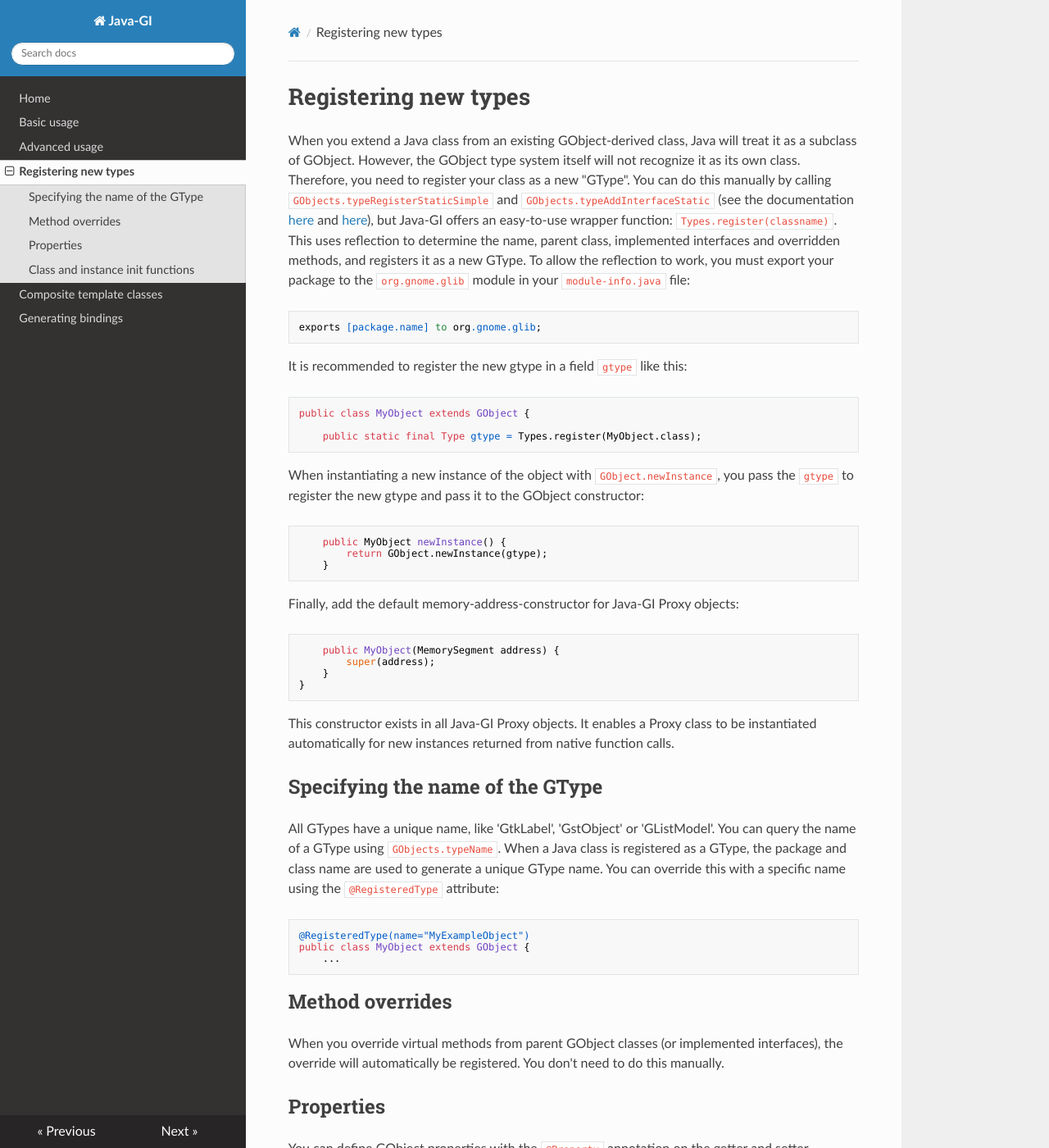
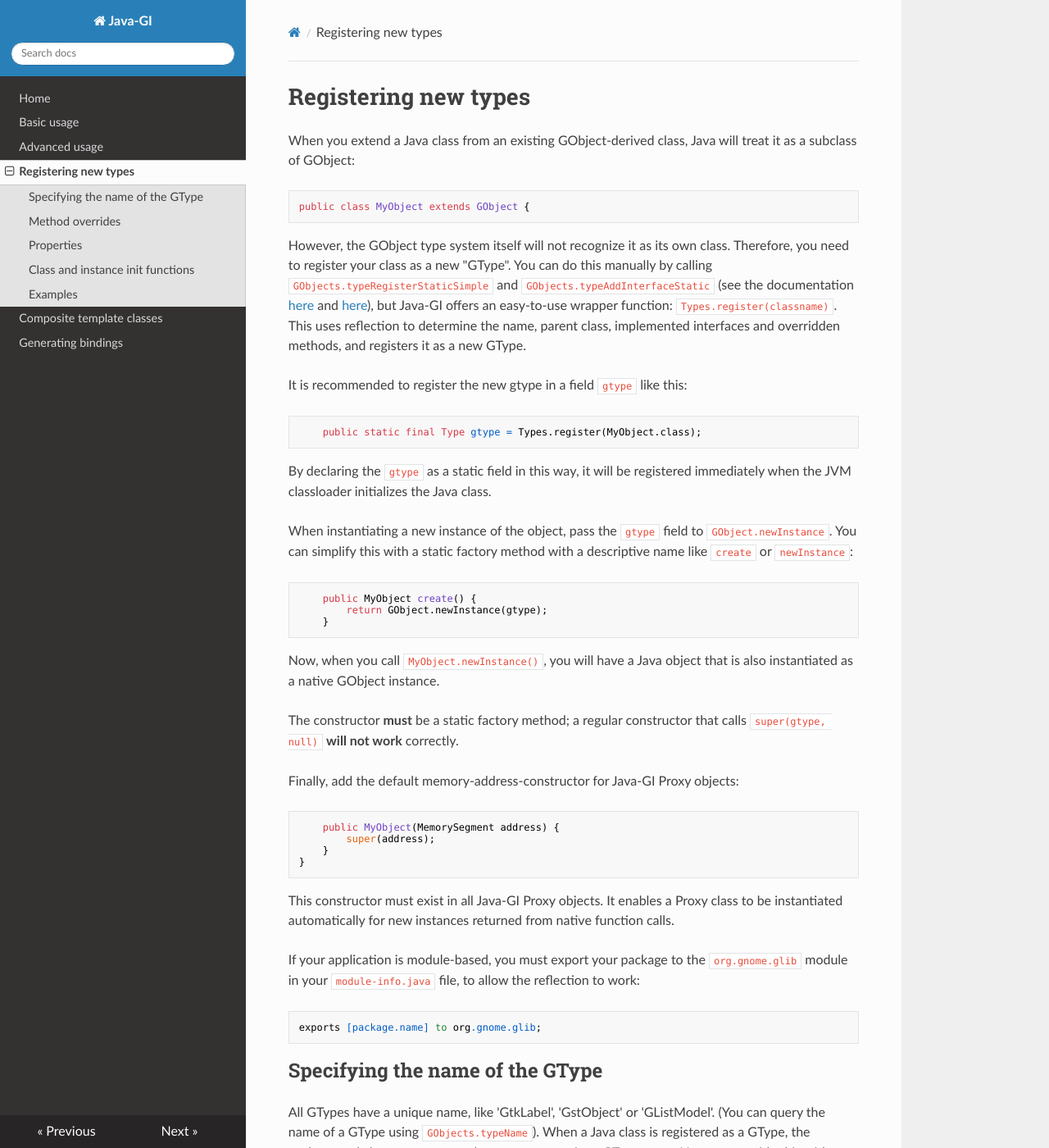
Before and after one commit to jwharm/java-gi, an MkDocs documentation site: the page built from website/docs/register.md, in a window 1280 px wide and 1400 px high. Shown: the whole window at 82% size. Built offline with MkDocs 1.6.1, drawn with Linux system fonts in a browser that asks for light colours; nearby versions of some CDN libraries; some of the changed text lies outside the part shown.

Commit message:
Documentation improvements

````diff
--- a/website/docs/register.md
+++ b/website/docs/register.md
@@ -1,26 +1,32 @@
 # Registering new types
 
-When you extend a Java class from an existing GObject-derived class, Java will treat it as a subclass of GObject. However, the GObject type system itself will not recognize it as its own class. Therefore, you need to register your class as a new "GType". You can do this manually by calling `GObjects.typeRegisterStaticSimple` and `GObjects.typeAddInterfaceStatic` (see the documentation [here](https://docs.gtk.org/gobject/func.type_register_static_simple.html) and [here](https://docs.gtk.org/gobject/func.type_add_interface_static.html)), but Java-GI offers an easy-to-use wrapper function: `Types.register(classname)`. This uses reflection to determine the name, parent class, implemented interfaces and overridden methods, and registers it as a new GType. To allow the reflection to work, you must export your package to the `org.gnome.glib` module in your `module-info.java` file:
+When you extend a Java class from an existing GObject-derived class, Java will treat it as a subclass of GObject:
 
+```java
+public class MyObject extends GObject {
 ```
-exports [package.name] to org.gnome.glib;
-```
+
+However, the GObject type system itself will not recognize it as its own class. Therefore, you need to register your class as a new "GType". You can do this manually by calling `GObjects.typeRegisterStaticSimple` and `GObjects.typeAddInterfaceStatic` (see the documentation [here](https://docs.gtk.org/gobject/func.type_register_static_simple.html) and [here](https://docs.gtk.org/gobject/func.type_add_interface_static.html)), but Java-GI offers an easy-to-use wrapper function: `Types.register(classname)`. This uses reflection to determine the name, parent class, implemented interfaces and overridden methods, and registers it as a new GType.
 
 It is recommended to register the new gtype in a field `gtype` like this:
 
 ```java
-public class MyObject extends GObject {
-
     public static final Type gtype = Types.register(MyObject.class);
 ```
 
-When instantiating a new instance of the object with `GObject.newInstance`, you pass the `gtype` to register the new gtype and pass it to the GObject constructor:
+By declaring the `gtype` as a static field in this way, it will be registered immediately when the JVM classloader initializes the Java class.
+
+When instantiating a new instance of the object, pass the `gtype` field to `GObject.newInstance`. You can simplify this with a static factory method with a descriptive name like `create` or `newInstance`:
 
 ```java
-    public MyObject newInstance() {
+    public MyObject create() {
         return GObject.newInstance(gtype);
     }
 ```
+
+Now, when you call `MyObject.newInstance()`, you will have a Java object that is also instantiated as a native GObject instance.
+
+The constructor **must** be a static factory method; a regular constructor that calls `super(gtype, null)` **will not work** correctly.
 
 Finally, add the default memory-address-constructor for Java-GI Proxy objects:
 
@@ -31,11 +37,17 @@ Finally, add the default memory-address-constructor for Java-GI Proxy objects:
 }
 ```
 
-This constructor exists in all Java-GI Proxy objects. It enables a Proxy class to be instantiated automatically for new instances returned from native function calls.
+This constructor must exist in all Java-GI Proxy objects. It enables a Proxy class to be instantiated automatically for new instances returned from native function calls.
+
+If your application is module-based, you must export your package to the `org.gnome.glib` module in your `module-info.java` file, to allow the reflection to work:
+
+```
+exports [package.name] to org.gnome.glib;
+```
 
 ## Specifying the name of the GType
 
-All GTypes have a unique name, like 'GtkLabel', 'GstObject' or 'GListModel'. You can query the name of a GType using `GObjects.typeName`. When a Java class is registered as a GType, the package and class name are used to generate a unique GType name. You can override this with a specific name using the `@RegisteredType` attribute:
+All GTypes have a unique name, like 'GtkLabel', 'GstObject' or 'GListModel'. (You can query the name of a GType using `GObjects.typeName`). When a Java class is registered as a GType, the package and class name are used to generate a unique GType name. You can override this with a specific name using the `@RegisteredType` attribute:
 
 ```java
 @RegisteredType(name="MyExampleObject")
@@ -43,15 +55,17 @@ public class MyObject extends GObject {
     ...
 ```
 
+If you don't intend to override the name of the GType, you can safely omit the `@RegisteredType` annotation.
+
 ## Method overrides
 
 When you override virtual methods from parent GObject classes (or implemented interfaces), the override will automatically be registered. You don't need to do this manually.
 
 ## Properties
 
-You can define GObject properties with the `@Property` annotation on the getter and setter methods. Annotate both the getter and setter methods. The `@Property` annotation must always specify the `name` parameter; all other parameters are optional.
+You can define GObject properties with the `@Property` annotation on the getter and setter methods. You must annotate both the getter and setter methods (if applicable). The `@Property` annotation must always specify the `name` parameter; all other parameters are optional.
 
-Example definition of an `int` property with name `size`:
+Example definition of an `int` property with name `n-items`:
 
 ```java
 private int size;
@@ -99,3 +113,7 @@ public void init() {
     ...
 }
 ```
+
+## Examples
+
+In [this example application](https://github.com/jwharm/java-gi-examples/tree/main/PegSolitaire), the inner class `SolitairePeg` is registered as a GObject subclass that implements the `Paintable` interface.
````
Also changed, not shown: website/docs/index.md (+4 -0 lines), website/docs/templates.md (+4 -0 lines), website/docs/usage.md (+12 -12 lines).
